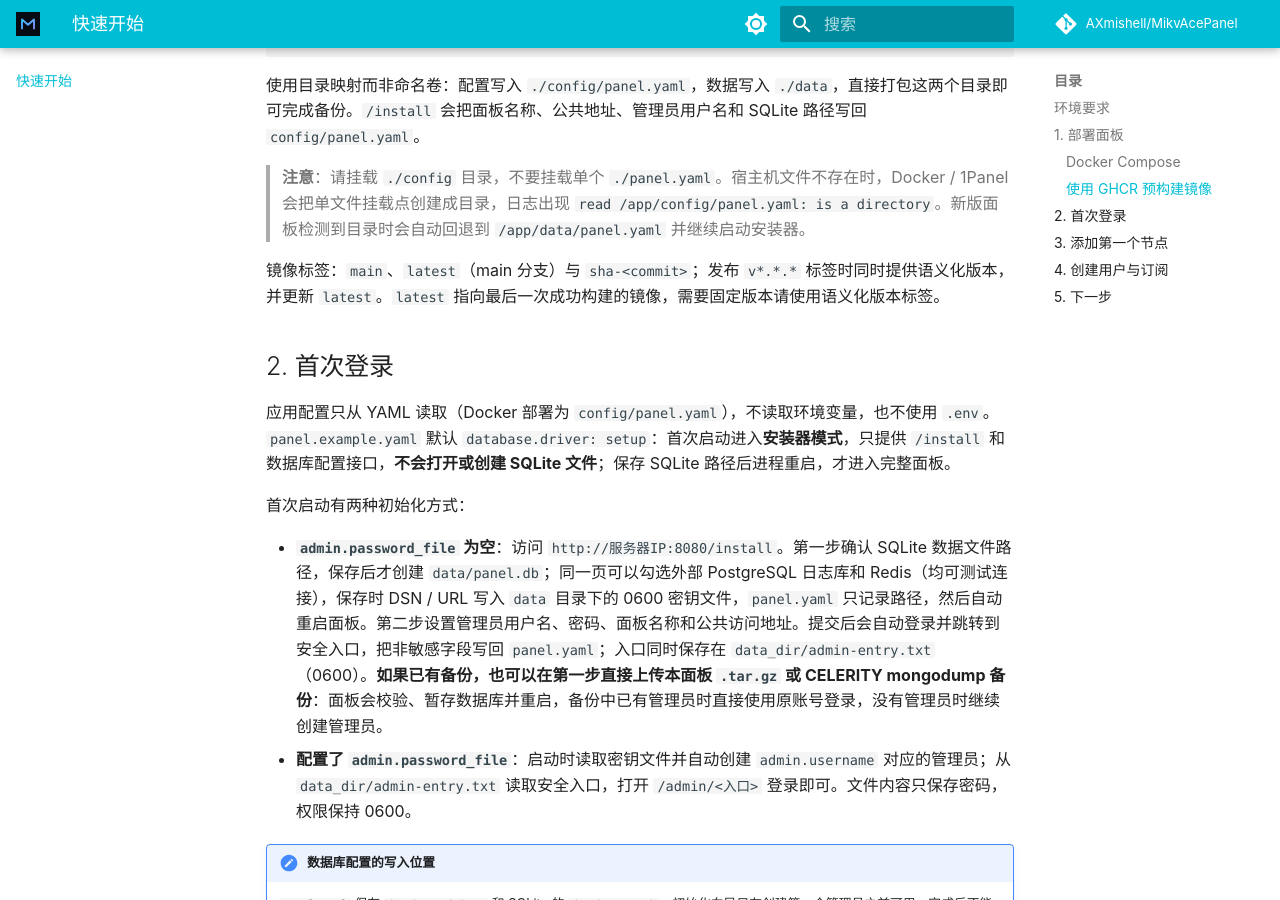
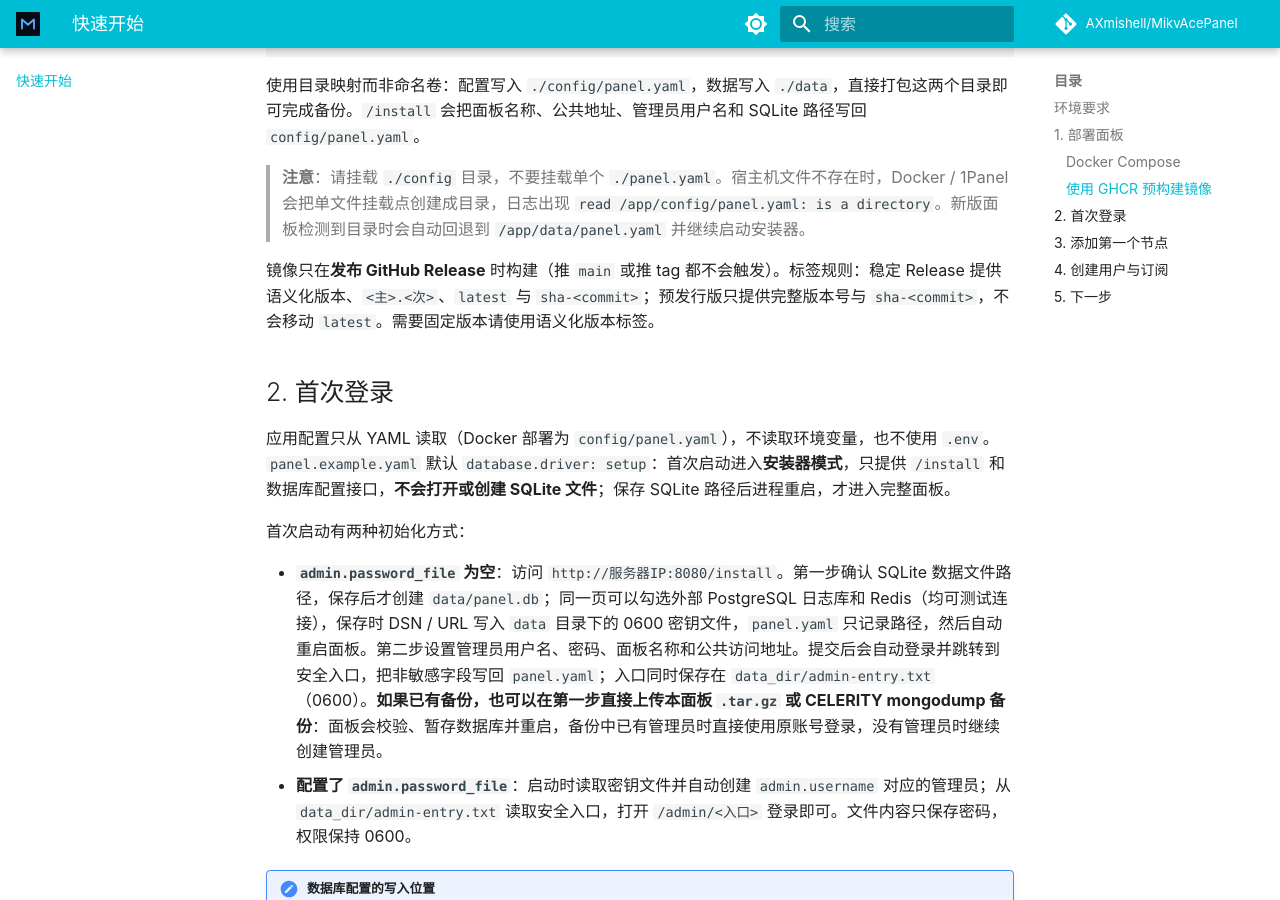
Before and after one commit to AXmishell/MikvAcePanel, an MkDocs documentation site: the page built from docs/getting-started.md, in a window 1280 px wide and 900 px high, scrolled down 1549 px. Built offline with MkDocs 1.6.1 and Material for MkDocs 9.7.7, drawn with Linux system fonts in a browser that asks for light colours; comment, search, counter and statistics services are not loaded.

Commit message:
ci: 镜像构建仅由发布 Release 触发

```diff
--- a/docs/getting-started.md
+++ b/docs/getting-started.md
@@ -62,7 +62,7 @@ docker run -d --name mikvace-panel --restart unless-stopped \
 
 > **注意**：请挂载 `./config` 目录，不要挂载单个 `./panel.yaml`。宿主机文件不存在时，Docker / 1Panel 会把单文件挂载点创建成目录，日志出现 `read /app/config/panel.yaml: is a directory`。新版面板检测到目录时会自动回退到 `/app/data/panel.yaml` 并继续启动安装器。
 
-镜像标签：`main`、`latest`（main 分支）与 `sha-<commit>`；发布 `v*.*.*` 标签时同时提供语义化版本，并更新 `latest`。`latest` 指向最后一次成功构建的镜像，需要固定版本请使用语义化版本标签。
+镜像只在**发布 GitHub Release** 时构建（推 `main` 或推 tag 都不会触发）。标签规则：稳定 Release 提供语义化版本、`<主>.<次>`、`latest` 与 `sha-<commit>`；预发行版只提供完整版本号与 `sha-<commit>`，不会移动 `latest`。需要固定版本请使用语义化版本标签。
 
 ## 2. 首次登录
 
```
Also changed, not shown: README.md (+2 -2 lines), 1 other file.
